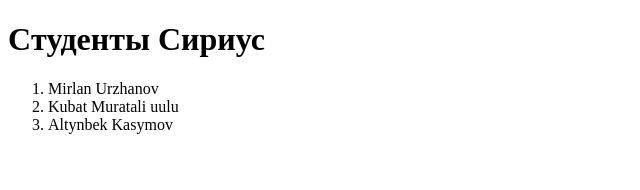
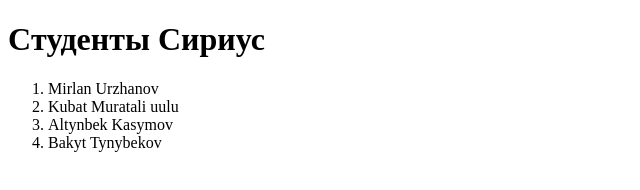
Before and after one commit to zhanybekovich/sirius, a plain HTML site: page index.html in a window 1280 px wide. Shown: the whole page, without its empty margins (0-640 px from the left). Drawn offline with Linux system fonts and the light colour scheme.

Commit message:
add my name

```diff
--- a/index.html
+++ b/index.html
@@ -14,6 +14,7 @@
     <li>Mirlan Urzhanov</li>
     <li>Kubat Muratali uulu</li>
     <li>Altynbek Kasymov</li>
+    <li>Bakyt Tynybekov</li>
   </ol>
 </body>
 
```
